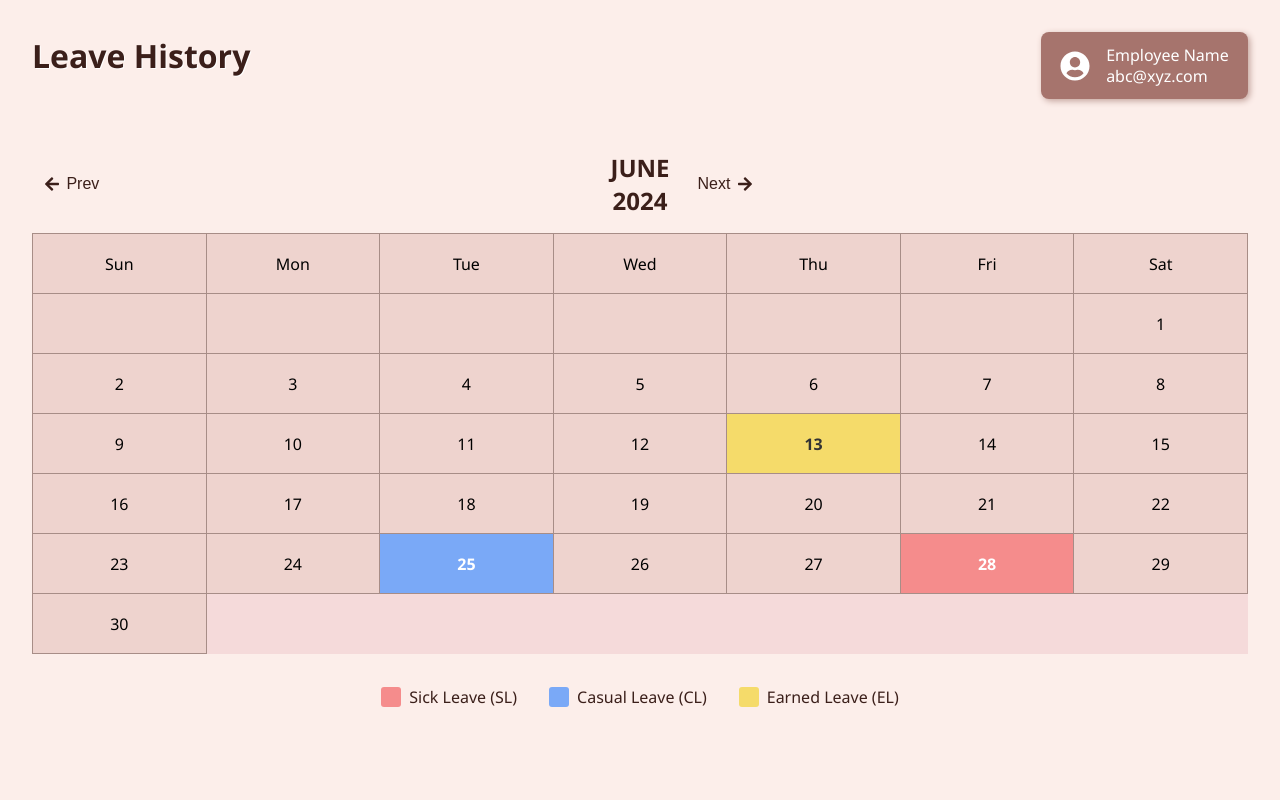
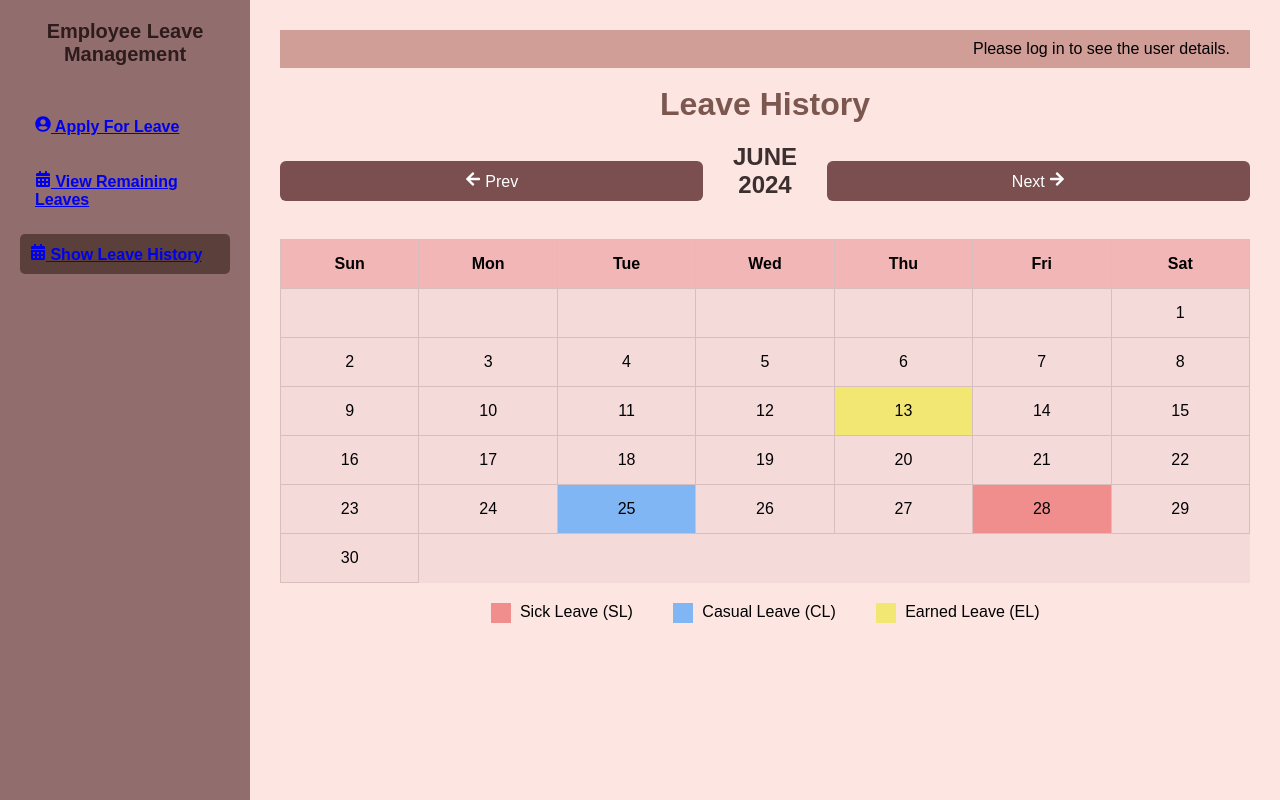
Before and after one commit to RitamBhattacharya/Frontend_LMS, a React (Create React App) app: page /history in a window 1280 px wide. Built offline with nearby package versions, Linux system fonts and the light colour scheme.

Commit message:
Fixed navbar and leave request details

```diff
--- a/src/components/PendingRequests/LeaveHistory.js
+++ b/src/components/PendingRequests/LeaveHistory.js
@@ -1,6 +1,8 @@
 import React, { useState } from "react";
 import "../../styles/LeaveHistory.css";
-import { FaUserCircle, FaArrowLeft, FaArrowRight, FaCalendarAlt } from "react-icons/fa";
+import { FaUserCircle, FaArrowLeft, FaArrowRight } from "react-icons/fa";
+import Sidebar from "../LeaveApplicationForm/Sidebar"; // Make sure the path is correct
+import Navbar from "../LeaveApplicationForm/Navbar";
 
 const LeaveHistory = () => {
   const [month, setMonth] = useState("June");
@@ -13,13 +15,13 @@ const LeaveHistory = () => {
   };
 
   const getLeaveClass = (date) => {
-    const key = `2024-06-${date.toString().padStart(2, '0')}`;
+    const key = `2024-06-${date.toString().padStart(2, "0")}`;
     return leaveData[key] || "";
   };
 
   const renderCalendar = () => {
     const daysInMonth = 30;
-    const firstDay = new Date(year, 5, 1).getDay(); // 0 = Sunday, June = 5
+    const firstDay = new Date(year, 5, 1).getDay();
     const calendarCells = [];
 
     for (let i = 0; i < firstDay; i++) {
@@ -45,41 +47,56 @@ const LeaveHistory = () => {
 
   return (
     <div className="leave-history-container">
-
+      <Sidebar />
 
       <div className="main-content">
-        <div className="header">
-          <h1>Leave History</h1>
-          <div className="user-info">
-            <FaUserCircle size={30} />
-            <div>
-              <p>Employee Name</p>
-              <p>abc@xyz.com</p>
-            </div>
-          </div>
+        {/* Top Bar */}
+              <Navbar />
+
+        {/* Title */}
+        <br/>
+        <h1 className="title">Leave History</h1>
+
+        {/* Calendar Navigation */}
+        <div className="calendar-navigation">
+          <button>
+            <FaArrowLeft /> Prev
+          </button>
+          <h2>
+            {month.toUpperCase()} {year}
+          </h2>
+          <button>
+            Next <FaArrowRight />
+          </button>
         </div>
 
-        <div className="calendar-navigation">
-          <button><FaArrowLeft /> Prev</button>
-          <h2>{month.toUpperCase()} {year}</h2>
-          <button>Next <FaArrowRight /></button>
-        </div>
-
+        {/* Calendar */}
         <table className="calendar">
           <thead>
             <tr>
-              <th>Sun</th><th>Mon</th><th>Tue</th><th>Wed</th><th>Thu</th><th>Fri</th><th>Sat</th>
+              <th>Sun</th>
+              <th>Mon</th>
+              <th>Tue</th>
+              <th>Wed</th>
+              <th>Thu</th>
+              <th>Fri</th>
+              <th>Sat</th>
             </tr>
           </thead>
-          <tbody>
-            {renderCalendar()}
-          </tbody>
+          <tbody>{renderCalendar()}</tbody>
         </table>
 
+        {/* Legend */}
         <div className="legend">
-          <p><span className="SL"></span> Sick Leave (SL)</p>
-          <p><span className="CL"></span> Casual Leave (CL)</p>
-          <p><span className="EL"></span> Earned Leave (EL)</p>
+          <p>
+            <span className="SL"></span> Sick Leave (SL)
+          </p>
+          <p>
+            <span className="CL"></span> Casual Leave (CL)
+          </p>
+          <p>
+            <span className="EL"></span> Earned Leave (EL)
+          </p>
         </div>
       </div>
     </div>
--- a/src/components/PendingRequests/PendingRequests.js
+++ b/src/components/PendingRequests/PendingRequests.js
@@ -1,16 +1,7 @@
 import React, { useEffect, useState } from "react";
 import "../../styles/PendingRequests.css";
 import { useNavigate } from "react-router-dom";
-
-const pendingData = [
-  { status: "Pending" },
-  { status: "Approved" },
-  { status: "Declined" },
-  { status: "" },
-  { status: "" },
-  { status: "" },
-  { status: "" },
-];
+import axios from "axios";
 
 const getStatusTag = (status) => {
   switch (status) {
@@ -18,7 +9,7 @@ const getStatusTag = (status) => {
       return <span className="status pending">⏰ Pending</span>;
     case "Approved":
       return <span className="status approved">✔️ Approved</span>;
-    case "Declined":
+    case "Rejected":
       return <span className="status declined">🚫 Declined</span>;
     default:
       return <span className="status empty">—</span>;
@@ -28,12 +19,24 @@ const getStatusTag = (status) => {
 const PendingRequests = () => {
   const navigate = useNavigate();
   const [user, setUser] = useState(null);
+  const [leaveRequests, setLeaveRequests] = useState([]);
 
   useEffect(() => {
     const loggedInUser = JSON.parse(localStorage.getItem("loggedInUser"));
     if (loggedInUser) {
       setUser(loggedInUser);
     }
+  }, []);
+
+  useEffect(() => {
+    axios
+      .get("http://localhost:8080/api/leave-requests")
+      .then((response) => {
+        setLeaveRequests(response.data);
+      })
+      .catch((error) => {
+        console.error("Error fetching leave requests:", error);
+      });
   }, []);
 
   return (
@@ -76,15 +79,15 @@ const PendingRequests = () => {
               </tr>
             </thead>
             <tbody>
-              {pendingData.map((row, index) => (
-                <tr key={index}>
+              {leaveRequests.map((request, index) => (
+                <tr key={request.requestID}>
                   <td>{index + 1}</td>
-                  <td>{row.empId || ""}</td>
-                  <td>{row.name || ""}</td>
-                  <td>{row.appliedOn || ""}</td>
-                  <td>{getStatusTag(row.status)}</td>
+                  <td>{request.employee?.employeeID || "—"}</td>
+                  <td>{request.employee?.name || "—"}</td>
+                  <td>{new Date(request.startDate).toLocaleDateString()}</td>
+                  <td>{getStatusTag(request.status)}</td>
                   <td>
-                    <button onClick={() => navigate(`/admin/leave/1`)}>
+                    <button onClick={() => navigate(`/admin/leave/${request.requestID}`)}>
                       View Details
                     </button>
                   </td>
@@ -92,6 +95,7 @@ const PendingRequests = () => {
               ))}
             </tbody>
           </table>
+          <br/>
         </section>
       </main>
     </div>
--- a/src/styles/LeaveHistory.css
+++ b/src/styles/LeaveHistory.css
@@ -1,180 +1,118 @@
-/* LeaveHistory.css */
-
 .leave-history-container {
   display: flex;
-    height: 100vh;
-    font-family: 'Segoe UI', sans-serif;
-    background-color: #f5e4df;
-  }
-
-  .sidebar {
-    background-color: #92726c;
-    color: #fff;
-    padding: 2rem 1.5rem;
-    width: 280px;
-    display: flex;
-    flex-direction: column;
-    gap: 2rem;
-  }
-
-  .sidebar h2 {
-    font-size: 1.5rem;
-    text-align: center;
-    color: #2e140f;
-  }
-
-  .sidebar ul {
-    list-style: none;
-    padding: 0;
-    margin-top: 1rem;
-  }
-
-  .sidebar ul li {
-    display: flex;
-    align-items: center;
-    font-size: 1.1rem;
-    margin-bottom: 1.2rem;
-    gap: 0.8rem;
-    cursor: pointer;
-    transition: 0.3s ease;
-    color: white;
-  }
-
-  .sidebar ul li:hover {
-    font-weight: bold;
-  }
-
-  .sidebar .active {
-    background-color: rgba(0, 0, 0, 0.2);
-    padding: 0.5rem 1rem;
-    border-radius: 6px;
+  background-color: #fde6e1;
+  min-height: 100vh;
+  font-family: sans-serif;
 }
 
 .main-content {
   flex: 1;
-    padding: 2rem;
-    background-color: #fceeea;
+  padding: 30px;
 }
 
-  .header {
+.top-bar {
   display: flex;
   justify-content: space-between;
   align-items: center;
+  background: #d9a9a9;
+  /* padding: 15px 25px; */
+  border-radius: 10px;
+  margin-bottom: 20px;
+  flex-wrap: wrap;
 }
 
-  .header h1 {
-    font-size: 2rem;
-    color: #3b1f1a;
-    text-shadow: 1px 1px 0 #fff;
+.left-info {
+  display: flex;
+  align-items: center;
+  gap: 15px;
 }
 
 .user-info {
-    background-color: #a6746d;
-    color: #fff;
-    padding: 0.8rem 1.2rem;
   display: flex;
   align-items: center;
-    gap: 1rem;
-    border-radius: 8px;
-    box-shadow: 2px 2px 6px #c2a29b;
+  gap: 15px;
+  margin-left: auto; /* Push to the right */
 }
 
-  .user-info p {
-    margin: 0;
-    line-height: 1.3;
-  }
 
+/* .user-details {
+  background-color: #c28686;
+  padding: 10px 15px;
+  border-radius: 8px;
+  color: #fff;
+  font-size: 14px;
+}  */
+
+
+
+/* Calendar nav */
 .calendar-navigation {
   display: flex;
+  justify-content: center;
   align-items: center;
-    justify-content: center;
-    margin: 2rem 0 1rem;
-    gap: 1rem;
+  gap: 30px;
+  margin-bottom: 20px;
 }
 
 .calendar-navigation button {
-    background-color: transparent;
+  background-color: #7b4f4f;
+  color: #fff;
   border: none;
-    font-size: 1rem;
-    color: #3b1f1a;
+  padding: 10px 20px;
+  border-radius: 6px;
   cursor: pointer;
-    display: flex;
-    align-items: center;
-    gap: 0.4rem;
 }
 
-  .calendar-navigation h2 {
-    font-size: 1.5rem;
-    margin: 0;
-    font-weight: bold;
-    color: #3b1f1a;
-  }
-
+/* Calendar */
 .calendar {
   width: 100%;
   border-collapse: collapse;
-    margin-bottom: 2rem;
+  text-align: center;
+  margin-bottom: 20px;
 }
 
 .calendar th,
 .calendar td {
+  border: 1px solid #d9bebe;
+  padding: 15px;
   width: 14.28%;
-    height: 60px;
-    text-align: center;
-    border: 1px solid #a78d87;
-    font-weight: 500;
-    background-color: #eed3ce;
-    vertical-align: middle;
-    font-size: 1rem;
 }
 
-  .calendar td.day.SL {
-    background-color: #f58c8c;
-    color: #fff;
-    font-weight: bold;
+.day.SL {
+  background-color: #f08d8d;
 }
 
-  .calendar td.day.CL {
-    background-color: #7aa9f7;
-    color: #fff;
-    font-weight: bold;
+.day.CL {
+  background-color: #81b6f5;
 }
 
-  .calendar td.day.EL {
-    background-color: #f5db6a;
-    color: #333;
-    font-weight: bold;
+.day.EL {
+  background-color: #f3e774;
 }
 
+/* Legend */
 .legend {
   display: flex;
-    gap: 2rem;
   justify-content: center;
-    color: #3b1f1a;
-    font-weight: 500;
-  }
-
-  .legend p {
-    display: flex;
-    align-items: center;
-    gap: 0.5rem;
+  gap: 40px;
 }
 
 .legend span {
+  display: inline-block;
   width: 20px;
   height: 20px;
-    display: inline-block;
-    border-radius: 3px;
+  margin-right: 5px;
+  vertical-align: middle;
 }
 
-  .legend .SL {
-    background-color: #f58c8c;
+.SL {
+  background-color: #f08d8d;
 }
 
-  .legend .CL {
-    background-color: #7aa9f7;
+.CL {
+  background-color: #81b6f5;
 }
 
-  .legend .EL {
-    background-color: #f5db6a;
+.EL {
+  background-color: #f3e774;
 }
```
Also changed, not shown: src/components/LeaveApplicationForm/LeaveHistory.js (+5 -9 lines). Lines whose indentation alone changed are shown as unchanged.
